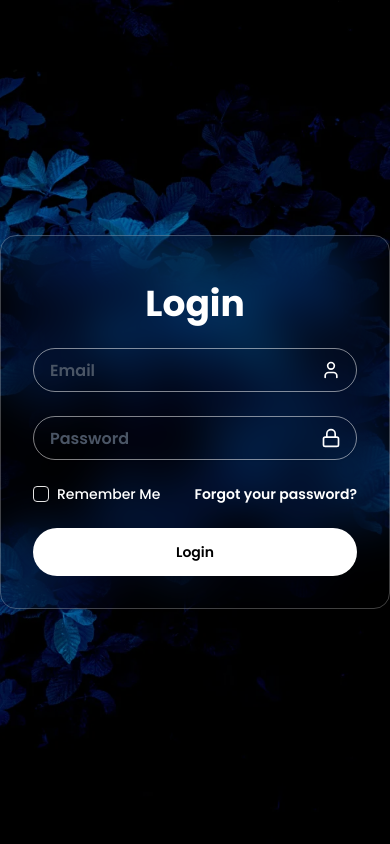
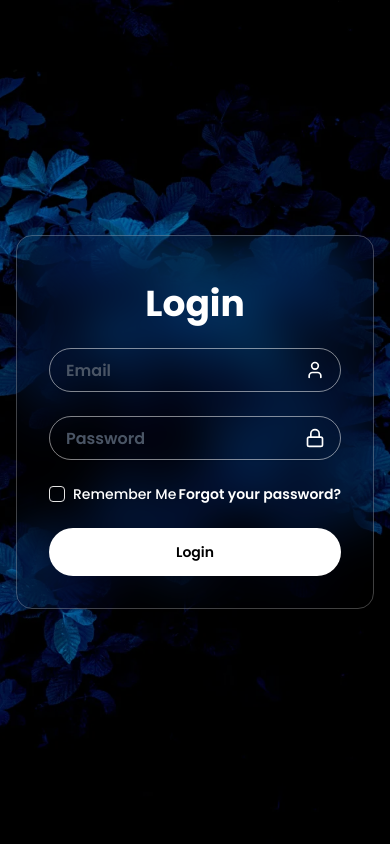
Before and after one commit to ltahasahnn/infofluencer-dashboard, a Next.js app: page / in a window 390 px wide. Built offline with nearby package versions, Linux system fonts and the light colour scheme.

Commit message:
update mobile design

```diff
--- a/app/page.tsx
+++ b/app/page.tsx
@@ -52,9 +52,9 @@ export default function Home() {
   }
 
   return (
-    <main className="flex h-dvh items-center justify-center relative">
+    <main className="flex h-dvh items-center justify-center relative p-4">
       <div className="absolute size-full inset-0 bg-[url('/assets/images/background.webp')] bg-cover bg-center brightness-60"></div>
-      <form onSubmit={handleForm} className="backdrop-blur-xl rounded-2xl border border-white/25 px-8 pb-8 pt-12 w-full max-w-md flex flex-col gap-6 text-white">
+      <form onSubmit={handleForm} className="backdrop-blur-xl rounded-2xl border border-white/25 px-8 pb-8 pt-12 w-full max-w-md flex flex-col gap-6 text-white max-sm:text-sm">
         <span className="font-bold text-4xl text-center text-white">Login</span>
 
         <div className="relative">
--- a/components/header.tsx
+++ b/components/header.tsx
@@ -19,6 +19,7 @@ export const Header = ({ loading }: { loading: boolean }) => {
         <div className='flex items-center gap-2 text-nowrap'>
           <DarkMode loading={!loading} />
 
+          <div className='max-sm:hidden'>
             <Tooltip>
               <TooltipTrigger>
                 <a href="/profile" className="flex items-center gap-2">
@@ -42,6 +43,7 @@ export const Header = ({ loading }: { loading: boolean }) => {
             </Tooltip>
           </div>
         </div>
+      </div>
     </header>
   )
 }
```
Lines whose indentation alone changed are shown as unchanged.
